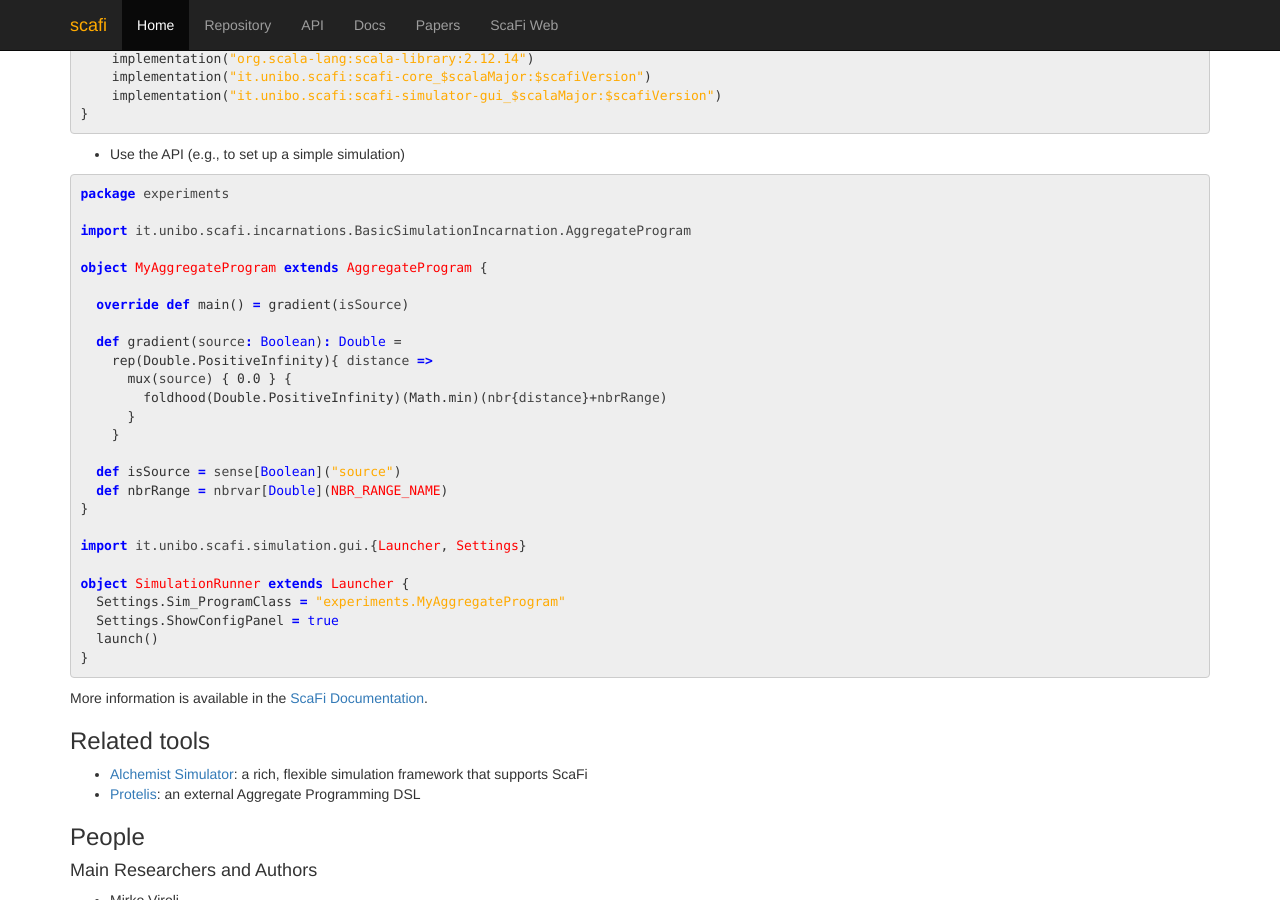
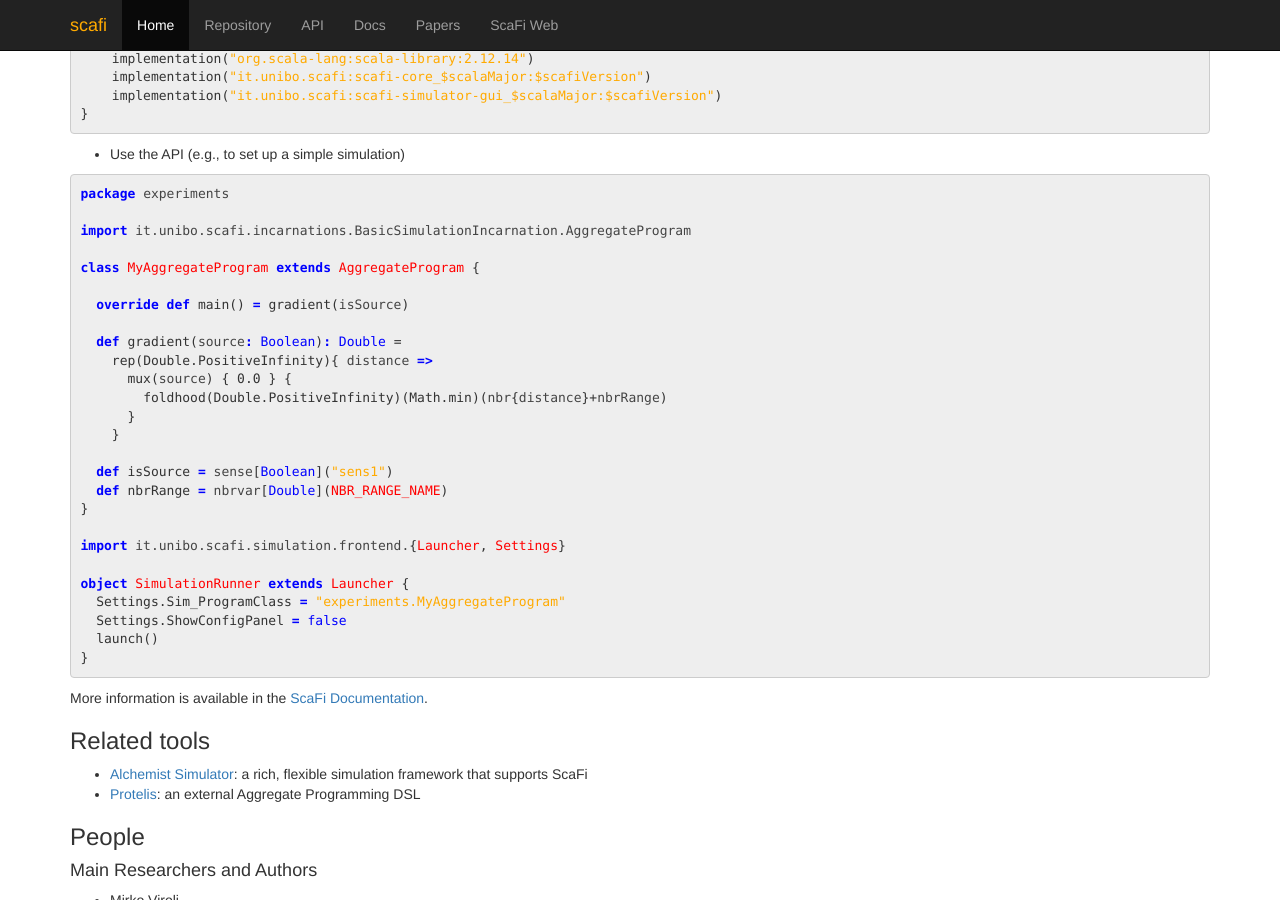
Before and after one commit to scafi/scafi.github.io, a Jekyll site: the page built from index.md, in a window 1280 px wide and 900 px high, scrolled down 859 px. Built offline with Jekyll 4.4.1, drawn with Linux system fonts in a browser that asks for light colours.

Commit message:
fix(doc): put the reight example for scafi execution

```diff
--- a/index.md
+++ b/index.md
@@ -81,7 +81,7 @@ package experiments
 
 import it.unibo.scafi.incarnations.BasicSimulationIncarnation.AggregateProgram
 
-object MyAggregateProgram extends AggregateProgram {
+class MyAggregateProgram extends AggregateProgram {
 
   override def main() = gradient(isSource)
 
@@ -92,17 +92,18 @@ object MyAggregateProgram extends AggregateProgram {
       }
     }
 
-  def isSource = sense[Boolean]("source")
+  def isSource = sense[Boolean]("sens1")
   def nbrRange = nbrvar[Double](NBR_RANGE_NAME)
 }
 
-import it.unibo.scafi.simulation.gui.{Launcher, Settings}
+import it.unibo.scafi.simulation.frontend.{Launcher, Settings}
 
 object SimulationRunner extends Launcher {
   Settings.Sim_ProgramClass = "experiments.MyAggregateProgram"
-  Settings.ShowConfigPanel = true
+  Settings.ShowConfigPanel = false
   launch()
 }
+
 {% endhighlight %}
 
 More information is available in the [ScaFi Documentation](/docs/).
```
